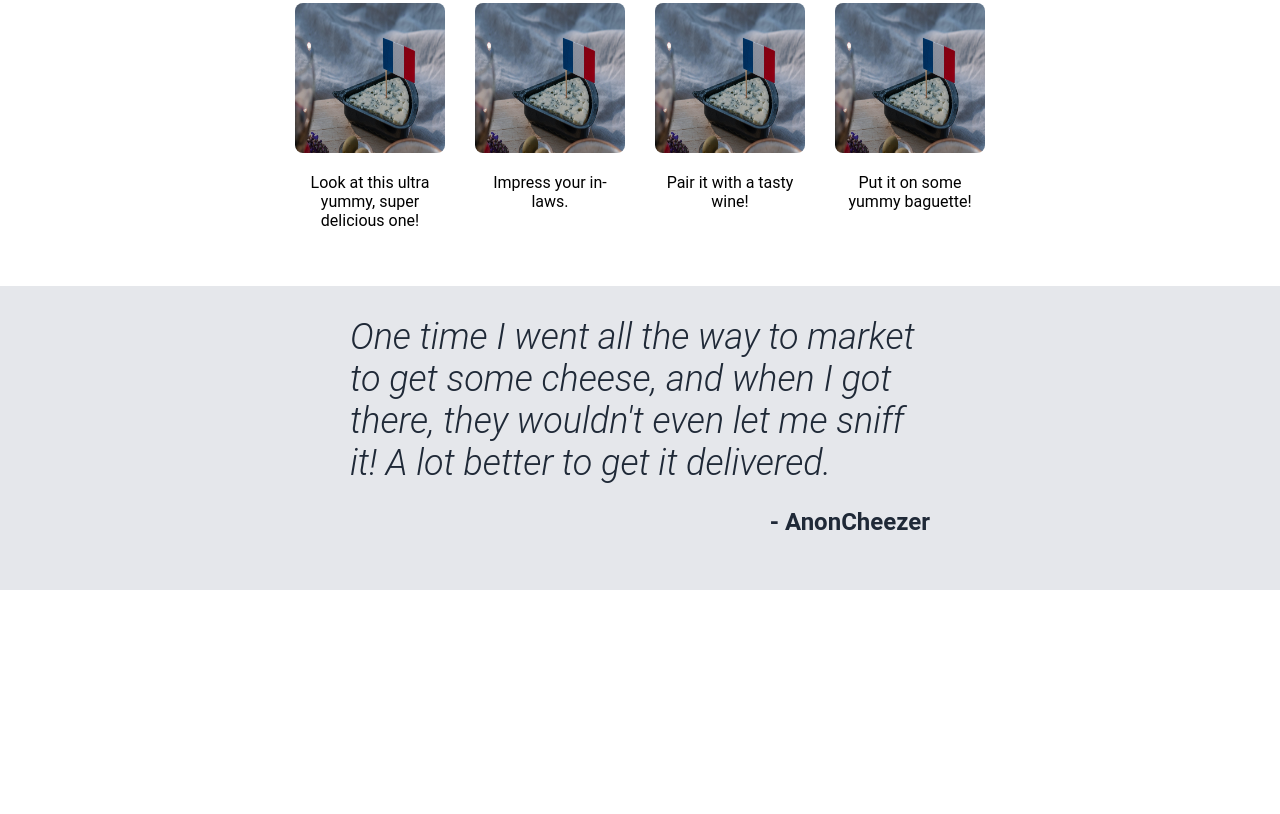
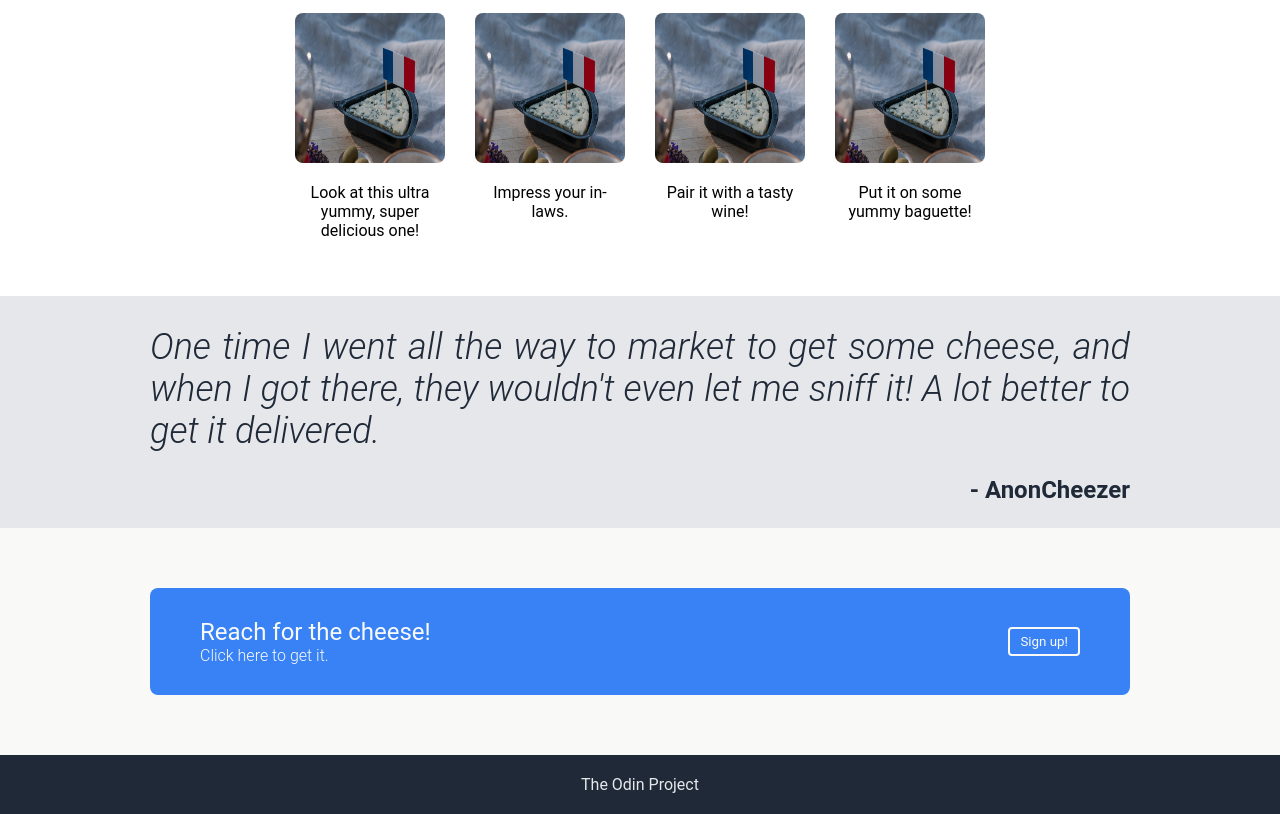
Before and after one commit to RenouB/FirstWebpage, a plain HTML site: page index.html in a window 1280 px wide. Shown: the part 552-1366 px from the top of the page. Before the commit the page ends 1142 px from the top, so only its background shows below. Drawn offline with Linux system fonts and the light colour scheme.

Commit message:
Project complete

```diff
--- a/index.html
+++ b/index.html
@@ -53,5 +53,15 @@
         <span class="quote-text">One time I went all the way to market to get some cheese, and when I got there, they wouldn't even let me sniff it! A lot better to get it delivered.</span>
         <p class="quote-author">- AnonCheezer</p>
     </div>
+    <div class="call-to-action-container">
+        <div class="call-to-action-card">
+            <div class="call-to-action-text">
+                <p class="call-to-action-title">Reach for the cheese!</p>
+                <span class="call-to-action-body">Click here to get it.</span>
+            </div>
+            <button class="call-to-action-button">Sign up!</button>
+        </div>
+    </div>
+    <div class="footer">The Odin Project</div>
 </body>
 </html>
--- a/style.css
+++ b/style.css
@@ -1,5 +1,6 @@
 html *{
    font-family: "Roboto", arial;
+   /* color: #E5E7EB; */
 }
 
 body {
@@ -43,25 +44,32 @@ a:hover {
     display: flex;
     align-items: center;
     padding: 10px 150px;
+    /* flex-wrap: wrap; */
 
 }
 
 .hero {
     padding-bottom: 40px;
+    flex: 1;
 }
 
 .hero.left {
     flex-direction: column;
-    flex: 1;
+    flex: 1 1 auto;
     padding: 0px;
+    padding-right: 10px;
     align-items: flex-start;
 
 }
 
 .hero.right{
-    flex: 1;
+    flex: 1 1 100%;
     padding: 0px;
     justify-content: flex-end
+}
+
+img {
+    width: 100%;
 }
 
 .hero-body {
@@ -129,10 +137,12 @@ a:hover {
 
 .quote-container {
     background-color: #E5E7EB;
-    padding: 30px 350px;
+    padding: 30px 150px;
     margin: 0px;
     display: flex;
     flex-direction: column;
+    padding-bottom: 0px;
+    align-items: center;
 }
 
 .quote-text {
@@ -140,6 +150,7 @@ a:hover {
     color: #1F2937;
     font-weight: 300;
     font-style: italic;
+    text-align: justify;
 }
 
 .quote-author {
@@ -147,4 +158,59 @@ a:hover {
     color:  #1F2937;
     font-weight: 600;
     text-align: right;
+    margin-left: auto;
+ }
+
+ .call-to-action-container {
+     background-color: #F9FAF8;
+     display: flex;
+     justify-content: center;
+     padding: 60px 150px;
+
+ }
+
+ .call-to-action-card {
+     display: flex;
+     align-items: center;
+     padding: 30px 50px;
+     background-color: #3882F6;
+     border-radius: 8px;
+     width: 100%;
+     margin: 0px 0px;
+ }
+
+ .call-to-action-text {
+     display: flex;
+     flex-direction: column;
+     color: #F9FAF8;
+ }
+
+ .call-to-action-title {
+    font-size: 24px;
+    font-style: bold;
+    margin: 0px;
 }
+
+ .call-to-action-body {
+     font-size: 16px;
+     font-weight: 300;
+ }
+ .call-to-action-button {
+     margin-left: auto;
+     justify-content: flex-end;
+     background-color: #3882F6;
+     color: #F9FAF8;
+     padding: 5px 10px;
+     border-radius: 4px;
+     border-color: #F9FAF8;
+     border-style: solid;
+ }
+
+ .footer {
+     background-color: #1F2937;
+     display: flex;
+     justify-content: center;
+     align-content: flex-end;
+     padding: 20px 0px;
+     color: #E5E7EB;
+ }
```
